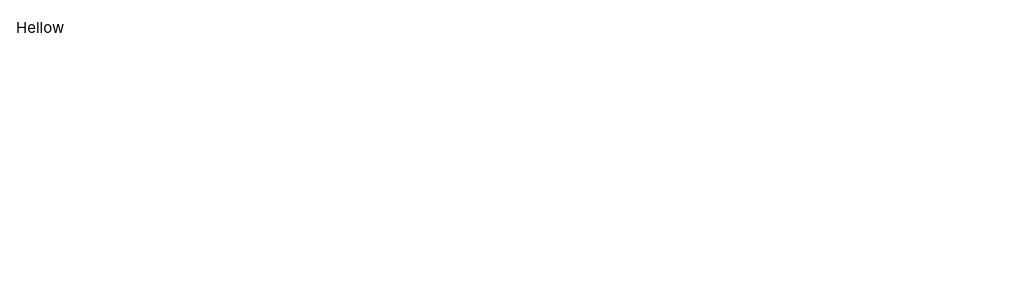
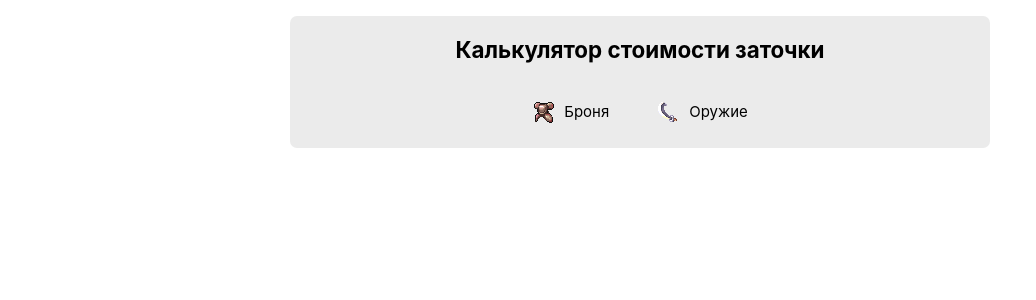
Before and after one commit to FreeRO/upgrade-calc, a Vue app: page / in a window 1280 px wide. Shown: the top 300 px of the page, without its empty margins (0-1036 px from the left). Built offline with nearby package versions, Linux system fonts and the light colour scheme.

Commit message:
Add basic styles and functionality to the main component

```diff
--- a/src/components/UpgradeCalculator.vue
+++ b/src/components/UpgradeCalculator.vue
@@ -1,7 +1,106 @@
 <template>
-  <div>Hellow</div>
+  <div class="upgrade-calculator">
+    <div class="upgrade-calculator__title">Калькулятор стоимости заточки</div>
+    <div class="upgrade-item-type-selector">
+      <div
+        class="upgrade-item-type-selector__option"
+        :class="{ selected: isArmorItemTypeSelected }"
+        @click="changeUpgradeItemType('armor')"
+      >
+        <div class="upgrade-item-type-selector__option-img-wrapper">
+          <img
+            class="upgrade-item-type-selector__option-img"
+            src="../assets/images/icon-armor.gif"
+            alt="Armor icon"
+            width="24"
+            height="24"
+          />
+        </div>
+        <div class="upgrade-item-type-selector__option-text">Броня</div>
+      </div>
+      <div
+        class="upgrade-item-type-selector__option"
+        :class="{ selected: isWeaponItemTypeSelected }"
+        @click="changeUpgradeItemType('weapon')"
+      >
+        <div class="upgrade-item-type-selector__option-img-wrapper">
+          <img
+            class="upgrade-item-type-selector__option-img"
+            src="../assets/images/icon-weapon.gif"
+            alt="Weapon icon"
+            width="24"
+            height="24"
+          />
+        </div>
+        <div class="upgrade-item-type-selector__option-text">Оружие</div>
+      </div>
+    </div>
+    <form class="upgrade-calculator__form"></form>
+  </div>
 </template>
 
-<script setup lang="ts"></script>
+<script setup lang="ts">
+import { computed, ref } from 'vue'
 
-<style scoped></style>
+type UpgradeItemType = 'armor' | 'weapon' | 'none'
+
+let selectedUpgradeItemType = ref<UpgradeItemType>('none')
+const isArmorItemTypeSelected = computed(() => selectedUpgradeItemType.value === 'armor')
+const isWeaponItemTypeSelected = computed(() => selectedUpgradeItemType.value === 'weapon')
+
+function changeUpgradeItemType(type: UpgradeItemType) {
+  selectedUpgradeItemType.value = type
+}
+</script>
+
+<style scoped lang="scss">
+.upgrade-calculator {
+  width: 700px;
+  margin: 0 auto;
+  padding: 1rem 1.5rem;
+  background-color: #ebebeb;
+  border-radius: 7px;
+  /* box-shadow: rgba(0, 0, 0, 0.24) 0px 3px 8px; */
+
+  &__title {
+    font-size: 1.4rem;
+    font-weight: 700;
+    text-align: center;
+    margin-bottom: 1.5rem;
+  }
+}
+
+.upgrade-item-type-selector {
+  width: 100%;
+  display: flex;
+  flex-direction: row;
+  justify-content: center;
+
+  &__option {
+    display: flex;
+    flex-direction: row;
+    align-items: center;
+    padding: 0.5rem;
+    margin: 0 1rem;
+    border-radius: 5px;
+    cursor: pointer;
+    &:hover {
+      background-color: #f9f9f9;
+    }
+    &.selected {
+      background-color: #f8f8f8;
+    }
+  }
+  &__option-img-wrapper {
+    width: 1.5rem;
+    display: flex;
+    flex-direction: row;
+    margin-bottom: auto;
+    margin-right: 0.5rem;
+  }
+  &__option-img {
+    width: 100%;
+    height: auto;
+  }
+}
+</style>
```
